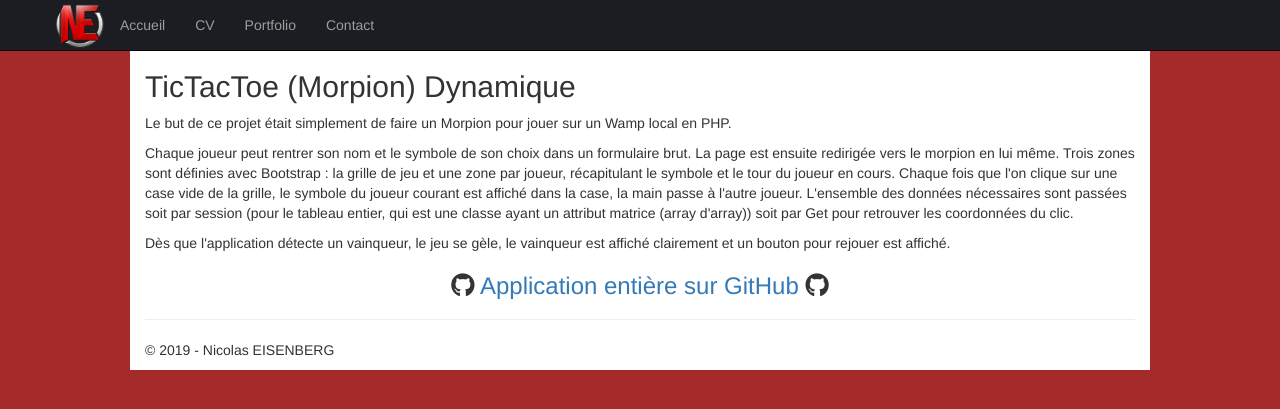
After one commit to Aranaevens/VitrineCV, an ASP.NET Core app: template VitrineCV/Views/Portfolio/Tictac.cshtml in a window 1280 px wide. The commit adds this page. Shown: the top 409 px of the page. Run offline with ASP.NET Core 8, Linux system fonts and the light colour scheme; the template is opened without the code that fills it, so the values that code supplies are empty; the project's own start-up code is not run, and a stand-in starts its controllers and pages; some libraries are stand-ins or nearby versions.

Commit message:
Tictactoe portfolio entry

```diff
--- a/VitrineCV/Controllers/PortfolioController.cs
+++ b/VitrineCV/Controllers/PortfolioController.cs
@@ -25,6 +25,11 @@ namespace VitrineCV.Controllers
             return View();
         }
 
+        public IActionResult Tictac()
+        {
+            return View();
+        }
+
         [ResponseCache(Duration = 0, Location = ResponseCacheLocation.None, NoStore = true)]
         public IActionResult Error()
         {
--- /dev/null
+++ b/VitrineCV/Views/Portfolio/Tictac.cshtml
@@ -0,0 +1,22 @@
+
+@{
+    ViewData["Title"] = "Tictac";
+}
+
+<h2>TicTacToe (Morpion) Dynamique</h2>
+
+<section>
+    <p>Le but de ce projet était simplement de faire un Morpion pour jouer sur un Wamp local en PHP.</p>
+    <p>
+        Chaque joueur peut rentrer son nom et le symbole de son choix dans un formulaire brut. La page est ensuite redirigée vers le morpion en lui même.
+        Trois zones sont définies avec Bootstrap : la grille de jeu et une zone par joueur, récapitulant le symbole et le tour du joueur en cours. Chaque fois
+        que l'on clique sur une case vide de la grille, le symbole du joueur courant est affiché dans la case, la main passe à l'autre joueur. L'ensemble des données
+        nécessaires sont passées soit par session (pour le tableau entier, qui est une classe ayant un attribut matrice (array d'array)) soit par Get pour retrouver
+        les coordonnées du clic.
+    </p>
+    <p>Dès que l'application détecte un vainqueur, le jeu se gèle, le vainqueur est affiché clairement et un bouton pour rejouer est affiché.</p>
+</section>
+
+<section><h3 class="project-name"><i class="fab fa-github"></i><a href="https://github.com/Aranaevens/Tictactoe">  Application entière sur GitHub  </a><i class="fab fa-github"></i></h3></section>
+
+<script src="https://gist.github.com/Aranaevens/76373bcff588b2e780967b5a3ce387b8.js"></script>
--- a/VitrineCV/wwwroot/css/mycss.css
+++ b/VitrineCV/wwwroot/css/mycss.css
@@ -54,7 +54,7 @@ a{
     display: flex;
     flex-wrap: wrap;
     align-items: stretch;
-    justify-content: space-evenly;
+    justify-content: space-around;
     padding: 0;
     margin: 0;
 }
@@ -66,7 +66,7 @@ a{
 }
 
 .navbardiv a:hover{
-    border-bottom: 2px rgba(187, 187, 187, 0.25) solid;
+    border-bottom: 2px rgba(231, 231, 231, 0.45) solid;
 }
 
 
```
Also changed, not shown: VitrineCV/wwwroot/css/tictac.css (added, +35 -0 lines), VitrineCV/wwwroot/misc/index.html (+4 -4 lines), VitrineCV/wwwroot/images/banner1.svg (deleted), VitrineCV/wwwroot/images/banner2.svg (deleted), VitrineCV/wwwroot/images/banner3.svg (deleted).
